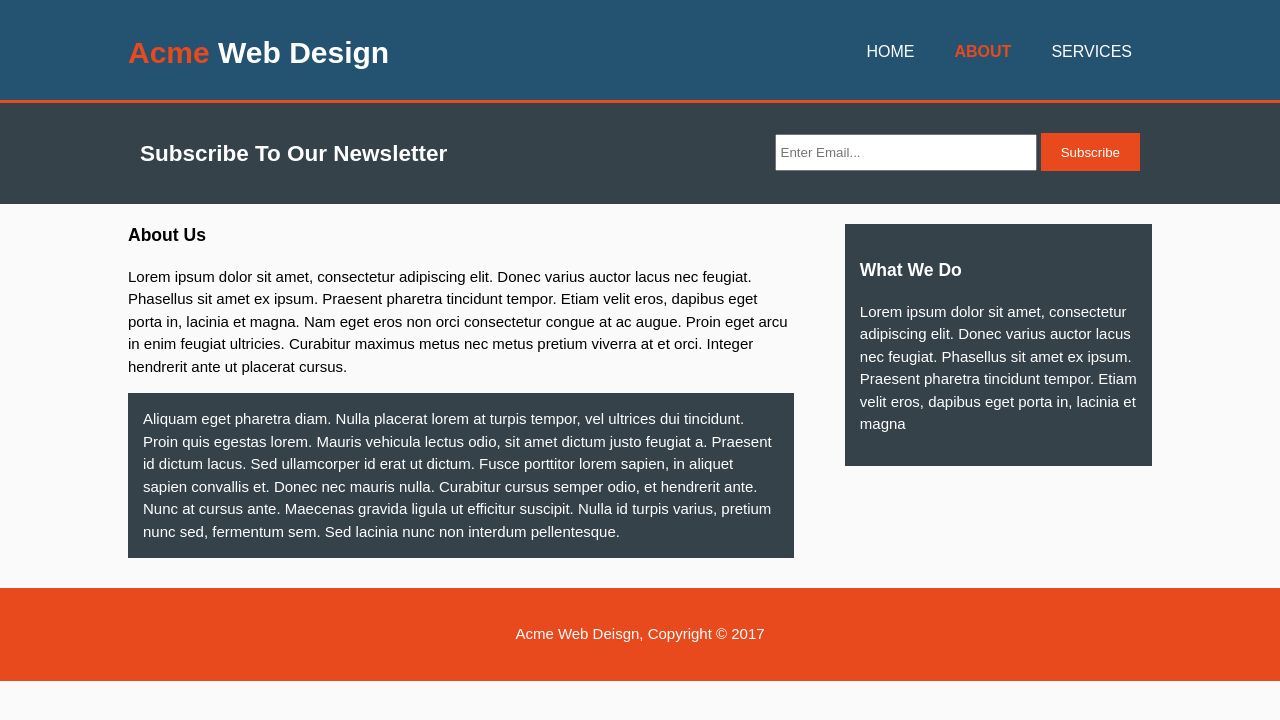
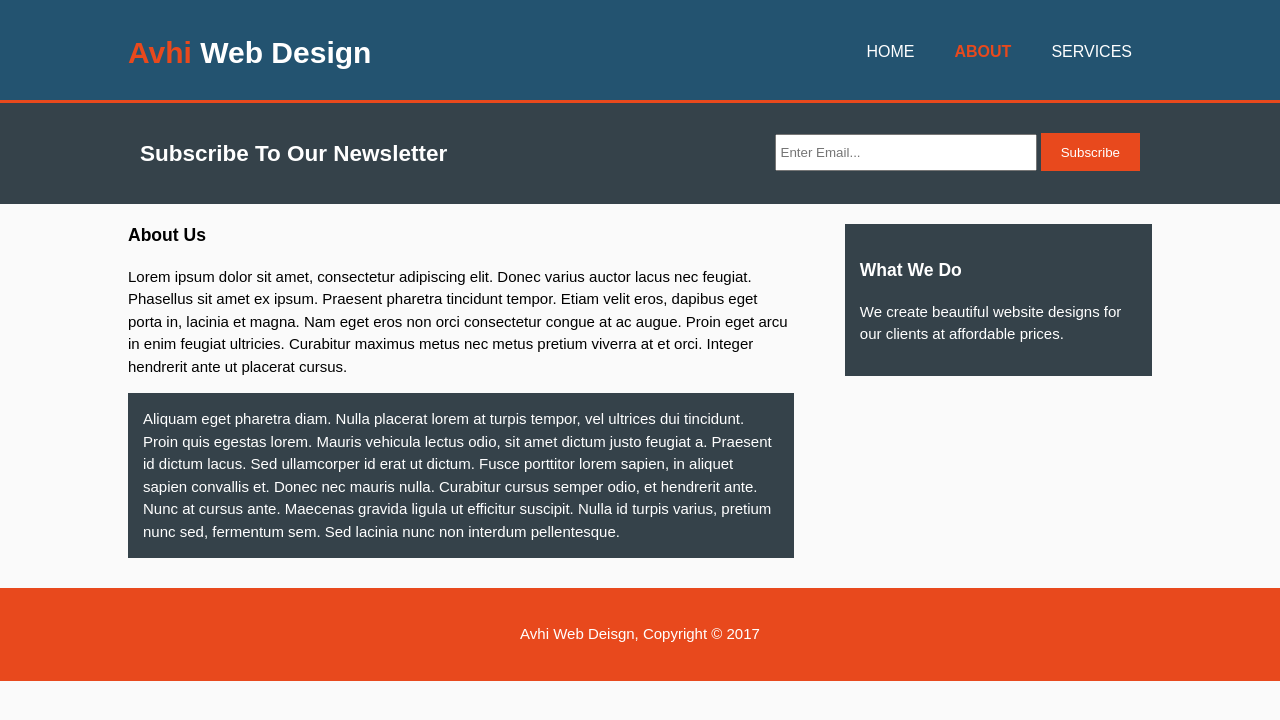
Before and after one commit to abiswas100/introductory-site, a plain HTML site: page about.html in a window 1280 px wide. Drawn offline with Linux system fonts and the light colour scheme.

Commit message:
Update about.html

```diff
--- a/about.html
+++ b/about.html
@@ -6,14 +6,14 @@
     <meta name="description" content="Affordable and professional web design">
 	  <meta name="keywords" content="web design, affordable web design, professional web design">
   	<meta name="author" content="Brad Traversy">
-    <title>Acme Web Deisgn | About</title>
+    <title>Avhi Web Deisgn | About</title>
     <link rel="stylesheet" href="./css/style.css">
   </head>
   <body>
     <header>
       <div class="container">
         <div id="branding">
-          <h1><span class="highlight">Acme</span> Web Design</h1>
+          <h1><span class="highlight">Avhi</span> Web Design</h1>
         </div>
         <nav>
           <ul>
@@ -50,14 +50,14 @@ Aliquam eget pharetra diam. Nulla placerat lorem at turpis tempor, vel ultrices
         <aside id="sidebar">
           <div class="dark">
             <h3>What We Do</h3>
-            <p>Lorem ipsum dolor sit amet, consectetur adipiscing elit. Donec varius auctor lacus nec feugiat. Phasellus sit amet ex ipsum. Praesent pharetra tincidunt tempor. Etiam velit eros, dapibus eget porta in, lacinia et magna</p>
+            <p>We create beautiful website designs for our clients at affordable prices.</p>
           </div>
         </aside>
       </div>
     </section>
 
     <footer>
-      <p>Acme Web Deisgn, Copyright &copy; 2017</p>
+      <p>Avhi Web Deisgn, Copyright &copy; 2017</p>
     </footer>
   </body>
 </html>
```
